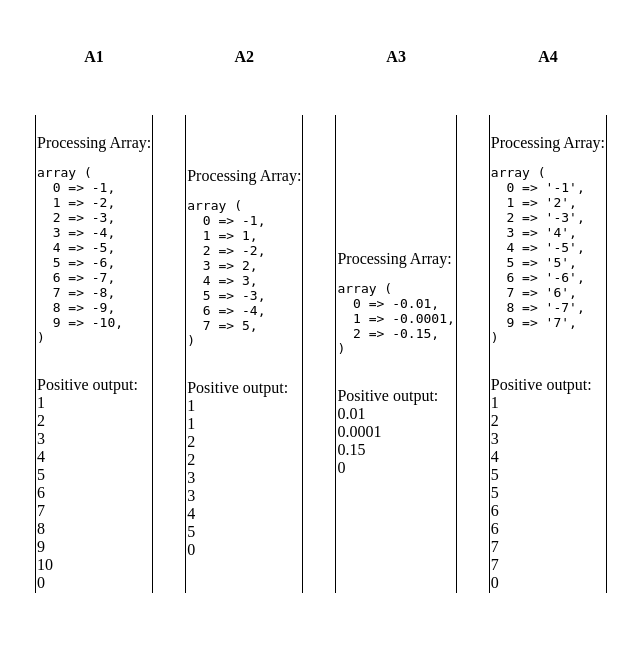
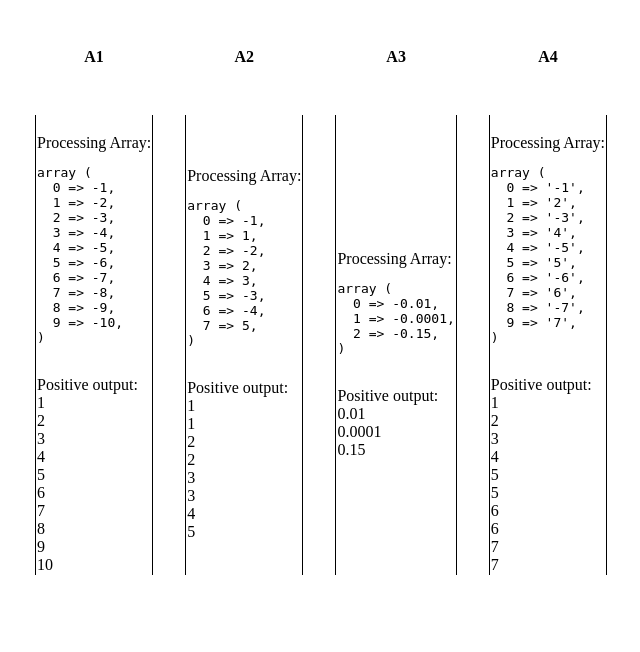
Before and after one commit to iarivera/iar3-IT202-007, a PHP site: page /M2/problem3.php in a window 1280 px wide. Shown: the part 27-679 px from the top of the page, without its empty margins (5-645 px from the left). Run offline with PHP 8.4, Linux system fonts and the light colour scheme; data that the repository does not hold is empty.

Commit message:
need to finish 2 and 3

```diff
--- a/public_html/M2/problem3.php
+++ b/public_html/M2/problem3.php
@@ -10,13 +10,13 @@ function bePositive($arr) {
     //note: use the $arr variable, don't directly touch $a1-$a4
     //TODO use echo to output all of the values as positive (even if they were
     //originally positive) and maintain the original datatype
-    for ($i = 0; $i <= count($arr); $i++) {
+    for ($i = 0; $i < count($arr); $i++) {
         if (is_numeric($i)) {
             echo abs($arr[$i]) . "<br>";
         }
         else if (is_string($i)) {
             if(strpos($i, "-") !== true) {
-                echo [strlen($arr[$i - 1])] . "<br>";
+                echo [strlen($arr[$i])] . "<br>";
             }
         }
     }
```
